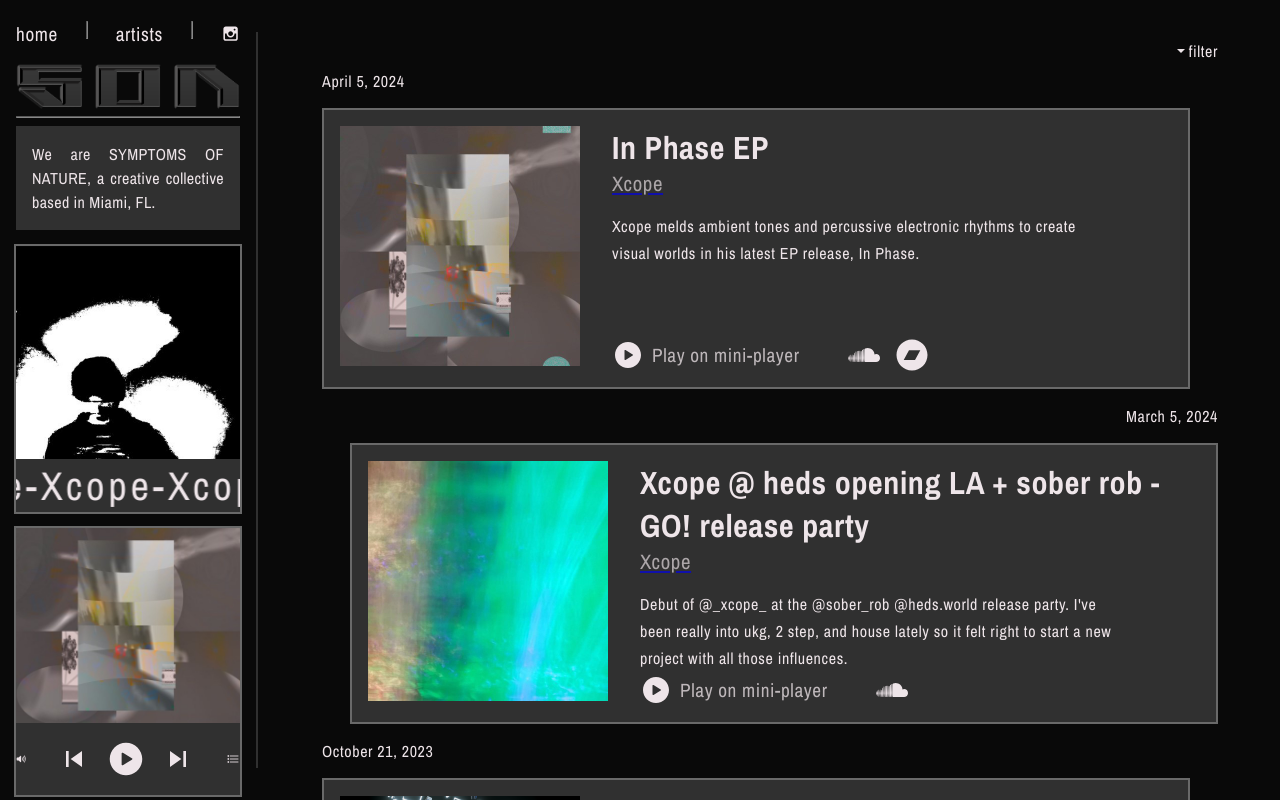
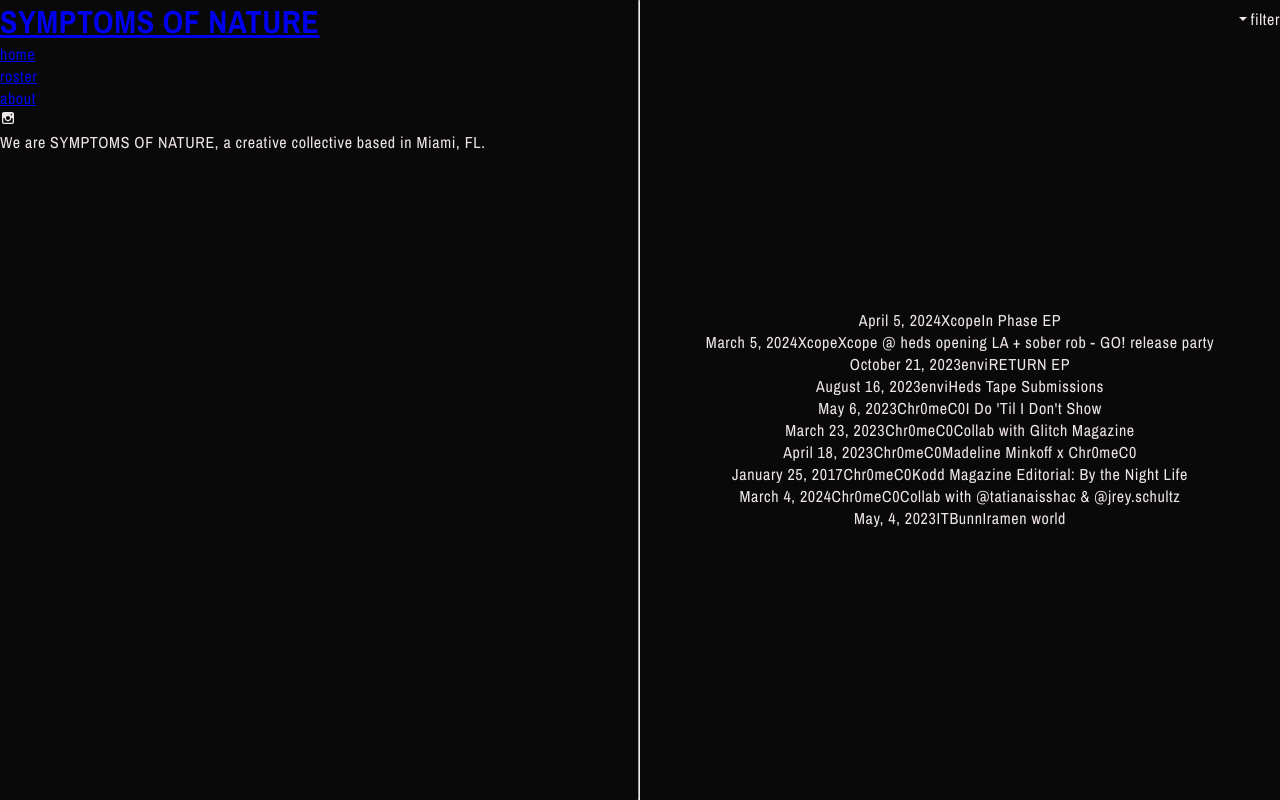
Before and after one commit to elliottsaruski/symptoms-of-nature-website, a React (Vite) app: page / in a window 1280 px wide. Built offline with nearby package versions, Linux system fonts and the light colour scheme.

Commit message:
Uploaded redesigned files

```diff
--- a/src/App.css
+++ b/src/App.css
@@ -18,6 +18,9 @@
   width: 100svw;
   overflow: hidden;
   display: flex;
+}
+
+body {
   background-color: var(--clr-bg);
   color: var(--clr-li);
   font-size: 1rem;
@@ -55,145 +58,8 @@
 }
 /* ---------------------------NAV LEFT---------------------- */
 #NAV_LEFT {
-  width: 20svw;
+  width: 50dvw;
   height: 100svh;
-  display: flex;
-  flex-direction: column;
-  justify-content: center;
-  padding-inline: 1rem;
-  gap: 1rem;
-}
-
-nav {
-  display: flex;
-  padding-block: 1rem;
-  justify-content: space-between;
-
-  a {
-    display: flex;
-    font-size: 1.2rem;
-    align-items: center;
-    color: var(--clr-li);
-    text-decoration: none;
-  }
-}
-
-#nav-seperator {
-  margin-block: 2rem;
-  border: 1px solid var(--clr-md);
-}
-
-#logo-wrapper {
-  display: grid;
-  /* gap: 1rem; */
-  hr {
-    opacity: 55%;
-    margin-bottom: 0.5rem;
-  }
-}
-
-#SON-header-logo {
-  width: 100%;
-}
-
-.SON-description {
-  display: flex;
-  padding: 1rem;
-  background: var(--clr-md);
-  text-align: justify;
-  letter-spacing: 0.05ch;
-  line-height: 1.5;
-}
-
-#artist-spotlight-wrapper {
-  display: flex;
-  flex-direction: column;
-  position: relative;
-
-  overflow: hidden;
-  outline: 2px solid var(--clr-md-accent);
-}
-
-.artist-spotlight-card {
-  display: grid;
-  height: calc(100svh / 3);
-  width: 100%;
-  /* justify-content: center; */
-
-  img {
-    height: 100%;
-    width: 100%;
-    object-fit: cover;
-  }
-}
-
-#artist-spotlight-wrapper h3 {
-  position: absolute;
-  flex-wrap: nowrap;
-  text-wrap: nowrap;
-  bottom: 0;
-  letter-spacing: 0.25rem;
-  color: var(--clr-li);
-  font-weight: 400;
-  font-size: 2.5rem;
-  background-color: var(--clr-md);
-  backdrop-filter: blur(50px);
-}
-
-#miniplayer {
-  display: flex;
-  flex-direction: column;
-  height: calc(100svh / 3);
-  background-color: var(--clr-md);
-  outline: 2px solid var(--clr-md-accent);
-}
-
-#miniplayer-img-wrapper {
-  overflow: hidden;
-  display: flex;
-  justify-content: center;
-  align-items: center;
-  object-fit: fill;
-  backdrop-filter: blur(50px);
-  img {
-    height: 100%;
-    width: 100%;
-    object-fit: cover;
-  }
-}
-
-#play-button {
-  height: 2.5rem;
-  width: 2.5rem;
-}
-
-.miniplayer-button:not(#play-button) {
-  height: 2rem;
-  width: 2rem;
-}
-
-#miniplayer-controls {
-  display: flex;
-  justify-content: center;
-  align-items: center;
-  padding-block: 1rem;
-  gap: 2rem;
-}
-
-#controls-inner {
-  display: flex;
-  height: 100%;
-  align-items: center;
-  justify-content: center;
-  gap: 1rem;
-}
-
-#volume-button,
-#list-button {
-  display: flex;
-  align-items: center;
-  height: 1.5rem;
-  width: 1.5rem;
 }
 
 /* ---------------------------FEED + ARTISTS WRAPPERS---------------------- */
@@ -202,11 +68,8 @@
 #artists-wrapper,
 #artist-profile-page-wrapper {
   height: 100svh;
-  width: 80dvw;
-
+  width: 50dvw;
   overflow-y: scroll;
-  padding-block: 2rem;
-  padding-inline: 4rem;
 }
 
 /* ---------------------------FILTER BAR---------------------- */
@@ -232,143 +95,28 @@
 
 .post {
   display: flex;
-  flex-direction: column;
-}
-
-.post-content {
-  display: flex;
-  background-color: var(--clr-md);
-  padding: 1rem;
-  gap: 2rem;
-
-  border: 2px solid var(--clr-md-accent);
-  height: max-content;
-  width: fit-content;
-
-  /* gap between posts */
-  margin-block: 1rem;
-}
-
-.post:nth-child(even) {
-  display: flex;
-  justify-content: right;
-  align-items: flex-end;
-}
-
-/* .post-content:hover {
-  border-color: var(--clr-li);
-} */
-
-.post-content:hover h3 {
-  text-decoration: underline;
-}
-
-.post-content:hover .post-artist {
-  text-decoration: underline;
-}
-
-.post-content img {
-  height: 15rem;
-  aspect-ratio: 1;
-  object-fit: cover;
-}
-
-.post-text {
-  display: flex;
-  flex-direction: column;
-  width: 35rem;
-  text-wrap: pretty;
-}
-
-.post-title {
-  font-size: 2rem;
-}
-
-.post-description {
-  width: 30rem;
-  flex: 1;
-  line-height: 1.7;
-  padding-top: 1rem;
-}
-
-.post-artist {
-  font-weight: 300;
-  opacity: 65%;
-  font-size: 1.3rem;
-  color: var(--clr-li);
-  text-decoration: none;
-}
-
-.links {
-  display: flex;
-  gap: 3rem;
-  font-size: 1.2rem;
-  align-items: center;
-  align-content: center;
-}
-
-.links a {
-  color: var(--clr-li);
-  height: 100%;
-  display: flex;
-}
-
-.play-in-miniplayer {
-  display: flex;
-  gap: 0.5rem;
-  align-items: center;
-  /* justify-content: center; */
-  p {
-    opacity: 75%;
-  }
-}
-.play-in-miniplayer:hover .play-button {
-  color: blue;
-}
-
-.play-in-miniplayer:hover .play-button:hover {
-  scale: 1.2;
-}
-
-.music-links {
-  display: flex;
-  gap: 1rem;
-  align-items: center;
-}
-
-.music-links .link-icon:hover {
-  scale: 1.2;
-}
-.link-icon {
-  height: 2rem;
-  width: 2rem;
+  justify-content: center;
 }
 
 /* ------------------------------ARTIST CARD----------------------- */
 
 #artists-wrapper {
-  display: flex;
-  flex-wrap: wrap;
-  gap: 1rem;
-  justify-content: center;
-  align-items: center;
-  /* flex-basis: 25rem; */
+  display: grid;
+  grid-template-columns: repeat(auto-fit, minmax(25px, 15rem));
+  grid-template-rows: 20rem;
 }
 
 .artist-card {
-  background-color: var(--clr-md);
   display: flex;
   flex-direction: column;
-  text-decoration: none;
-  border: 2px solid var(--clr-md-accent);
+  outline: 2px solid red;
 }
 .artist-card-name {
   font-weight: 400;
-  padding: 0.5rem;
 }
 .artist-card-img {
-  height: 35rem;
-  width: 35rem;
+  height: 15rem;
+  width: 15rem;
   object-fit: cover;
 }
 
@@ -378,82 +126,11 @@
   font-size: 1.2rem;
   align-items: center;
   color: var(--clr-li);
-  text-decoration: none;
-  h2 {
-    text-decoration: none;
-  }
-}
-.artist-card a {
-  color: var(--clr-li);
-}
-.link-to-artist-icon {
-  scale: 0.75;
 }
 
-.artist-card:hover {
-  border-color: var(--clr-li);
-}
-
-.artist-card:hover .artist-card-name {
-  text-decoration: underline;
-}
-
-.artist-card:hover .link-to-artist-icon {
-  scale: 1;
-}
 /* ------------------------------ARTIST PROFILE----------------------- */
-
-.artist-profile-page-wrapper {
-  display: grid;
-
-  width: 80svw;
-  padding-block: 2rem;
-  padding-inline: 5rem;
-  overflow-y: scroll !important;
-}
-
-.artist-profile {
-  display: flex;
-  gap: 1rem;
-  padding-bottom: 1rem;
-}
-
-#artist-profile-logo {
-  height: 5rem;
-  width: 10rem;
-}
 
 .artist-profile-img {
   height: 20rem;
   width: 20rem;
 }
-
-.artist-profile-description {
-  display: flex;
-  flex-direction: column;
-  justify-content: center;
-  padding-inline: 2rem;
-  h2 {
-    font-size: 3rem;
-  }
-  h3 {
-    opacity: 55%;
-    font-weight: 300;
-  }
-  span {
-    text-wrap: balance;
-    padding-top: 0.5rem;
-  }
-}
-
-.artist-posts-wrapper {
-  /* display: grid; */
-  display: flex;
-  flex-direction: column;
-  height: 55svh;
-  flex: 1;
-  /* flex-grow: 1; */
-  /* padding-block: 2rem; */
-  padding-inline: 4rem;
-  overflow-y: scroll;
-}
--- a/src/Routes.jsx
+++ b/src/Routes.jsx
@@ -13,7 +13,7 @@
   createRoutesFromElements(
     <Route path="/" element={<Frontpage />}>
       <Route path="/" element={<Feed />} />
-      <Route path="/artists">
+      <Route path="/roster">
         <Route index element={<Artists />} />
         <Route path=":id" element={<ArtistProfilePage />} />
       </Route>
--- a/src/components/FeedPost.jsx
+++ b/src/components/FeedPost.jsx
@@ -1,33 +1,16 @@
 import { IoPlayCircle, IoLogoSoundcloud } from "react-icons/io5";
 import { FaBandcamp } from "react-icons/fa";
-import PropTypes from "prop-types";
-import { Link } from "react-router-dom";
-import { motion } from "framer-motion";
 
 function FeedPost({ title, date, img, artist, description, postType, links }) {
   return (
-    <motion.div
-      initial={{ opacity: 0, x: -50 }}
-      whileInView={{ opacity: 1, x: 0, transition: { duration: 1 } }}
-      className="post">
-      <p className="post-date">{date}</p>
-      <motion.div
-        className="post-content"
-        initial={{ borderColor: "#696969" }}
-        whileHover={{ borderColor: "#eee5e9", scale: 1.05 }}>
-        <div className="post-img">
+    <div className="post">
+      <p>{date}</p>
+      {/* <div className="post-img">
           <img src={img} />
-        </div>
-        <div className="post-text">
-          <h2 className="post-title">{title}</h2>
-          <Link to={`/artists/${artist}`}>
-            <h3 className="post-artist">{artist}</h3>
-          </Link>
-          <span className="post-description">{description}</span>
-          <Links postType={postType} links={links} />
-        </div>
-      </motion.div>
-    </motion.div>
+        </div> */}
+      <p className="post-artist">{artist}</p>
+      <p className="post-title">{title}</p>
+    </div>
   );
 }
 
@@ -62,9 +45,4 @@
   }
 }
 
-PropTypes.FeedPost = {
-  key: PropTypes.string,
-  title: PropTypes.string,
-};
-
 export default FeedPost;
--- a/src/components/LogoHeader.jsx
+++ /dev/null
@@ -1,58 +0,0 @@
-import { NavLink } from "react-router-dom";
-import SONlogo from "../assets/media/logos/SON mobile banner transparent - CROPPED.png";
-import { TiSocialInstagram } from "react-icons/ti";
-import { motion } from "framer-motion";
-
-function LogoHeader() {
-  return (
-    <div id="logo-wrapper">
-      <nav>
-        <NavLink to="/">
-          <motion.a
-            initial={{ scale: 1 }}
-            whileHover={{
-              scale: 1.05,
-              transition: { duration: 0.5 },
-            }}>
-            home
-          </motion.a>
-        </NavLink>
-        <hr></hr>
-        <NavLink to="/artists">
-          <motion.a
-            initial={{ scale: 1 }}
-            whileHover={{
-              scale: 1.05,
-              transition: { duration: 0.5 },
-            }}>
-            artists
-          </motion.a>
-        </NavLink>
-        <hr></hr>
-        <motion.a
-          initial={{ scale: 1 }}
-          whileHover={{
-            scale: 1.2,
-            transition: { duration: 0.5 },
-          }}
-          href="https://www.instagram.com/symptoms_of_nature/"
-          target="_blank">
-          <TiSocialInstagram />
-        </motion.a>
-      </nav>
-      <NavLink to="/">
-        <img id="SON-header-logo" src={SONlogo} />
-      </NavLink>
-      <hr></hr>
-      <div className="SON-description">
-        <span>
-          We are SYMPTOMS OF NATURE, a creative collective based in Miami, FL.
-        </span>
-        <br></br>
-        <br></br>
-      </div>
-    </div>
-  );
-}
-
-export default LogoHeader;
--- a/src/components/Miniplayer.jsx
+++ /dev/null
@@ -1,24 +0,0 @@
-import inPhaseCover from "../assets/media/photos/xcope/in phase cover.jpg";
-import { IoListOutline, IoPlayCircle, IoVolumeHigh } from "react-icons/io5";
-import { MdSkipNext, MdSkipPrevious } from "react-icons/md";
-
-function Miniplayer() {
-  return (
-    <div id="miniplayer">
-      <div id="miniplayer-img-wrapper">
-        <img src={inPhaseCover} />
-      </div>
-      <div id="miniplayer-controls">
-        <IoVolumeHigh id="volume-button" />
-        <div id="controls-inner">
-          <MdSkipPrevious className="miniplayer-button" id="back-button" />
-          <IoPlayCircle className="miniplayer-button" id="play-button" />
-          <MdSkipNext className="miniplayer-button" id="next-button" />
-        </div>
-        <IoListOutline className="miniplayer-button" id="list-button" />
-      </div>
-    </div>
-  );
-}
-
-export default Miniplayer;
--- a/src/components/Navbar.jsx
+++ b/src/components/Navbar.jsx
@@ -1,17 +1,35 @@
-import Miniplayer from "./Miniplayer";
-import ArtistSpotlight from "./ArtistSpotlight";
-import LogoHeader from "./LogoHeader";
+import { NavLink } from "react-router-dom";
+import { TiSocialInstagram } from "react-icons/ti";
 
 function Navbar() {
   return (
-    <>
-      <div id="NAV_LEFT">
-        <LogoHeader />
-        <ArtistSpotlight />
-        <Miniplayer />
+    <div id="NAV_LEFT">
+      {/* <LogoHeader /> */}
+      <NavLink to="/">
+        <h1>SYMPTOMS OF NATURE</h1>
+      </NavLink>
+      <nav>
+        <NavLink to="/">
+          <p>home</p>
+        </NavLink>
+        <NavLink to="/roster">
+          <p>roster</p>
+        </NavLink>
+        <NavLink to="/artists">
+          <p>about</p>
+        </NavLink>
+        <p href="https://www.instagram.com/symptoms_of_nature/" target="_blank">
+          <TiSocialInstagram />
+        </p>
+      </nav>
+      <div className="SON-description">
+        <span>
+          We are SYMPTOMS OF NATURE, a creative collective based in Miami, FL.
+        </span>
+        <br></br>
+        <br></br>
       </div>
-      <hr id="nav-seperator"></hr>
-    </>
+    </div>
   );
 }
 
--- a/src/pages/ArtistProfilePage.jsx
+++ b/src/pages/ArtistProfilePage.jsx
@@ -1,14 +1,14 @@
 import { useParams } from "react-router-dom";
 import { roster } from "../data/RosterData";
 import { posts } from "../data/PostData";
-import FeedPost, { Links } from "../components/FeedPost";
+import FeedPost from "../components/FeedPost";
 import Filterbar from "../components/Filterbar";
 
 function ArtistProfilePage() {
   const { id } = useParams();
   const artist = roster.find((el) => el.artistID == `${id}`);
   const artistPosts = posts.filter((el) => el.artistID == id);
-  console.log(artistPosts);
+  // console.log(artistPosts);
 
   return (
     <div className="artist-profile-page-wrapper">
@@ -20,7 +20,7 @@
           <h2>{artist.artistID}</h2>
           <h3>{artist.title}</h3>
           <span>{artist.description}</span>
-          <Links postType={artist.profileType} links={artist.links} />
+          {/* <Links postType={artist.profileType} links={artist.links} /> */}
         </div>
       </div>
       <hr id="seperator"></hr>
--- a/src/pages/Frontpage.jsx
+++ b/src/pages/Frontpage.jsx
@@ -5,6 +5,7 @@
   return (
     <>
       <Navbar />
+      <hr id="nav-seperator"></hr>
       <main>
         <Outlet />
       </main>
```
